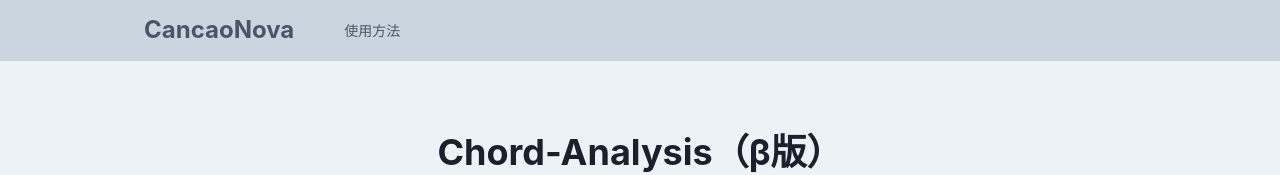
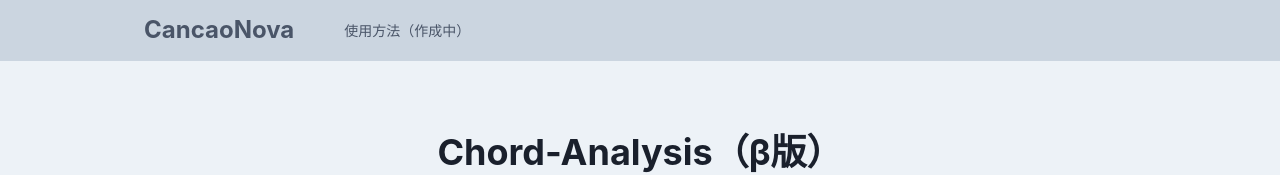
Before and after one commit to cancaonovachor/chord-analysis-front, a Next.js app: page / in a window 1280 px wide. Shown: the top 175 px of the page. Built offline with nearby package versions, Linux system fonts and the light colour scheme.

Commit message:
Validation追加

```diff
--- a/components/common/header/header.tsx
+++ b/components/common/header/header.tsx
@@ -27,11 +27,14 @@ export const Header: React.FC = () => {
             </Heading>
           </NextLink>
           <Box w="50px" />
-          <NextLink href="https://cancaonovachor.com" passHref>
+          {/* <NextLink href="https://cancaonovachor.com" passHref>
             <Text fontSize="sm" cursor="pointer" color={"gray.600"}>
               使用方法
             </Text>
-          </NextLink>
+          </NextLink> */}
+          <Text fontSize="sm" color={"gray.600"}>
+            使用方法（作成中）
+          </Text>
         </Flex>
       </Container>
     </Box>
--- a/pages/components/form.tsx
+++ b/pages/components/form.tsx
@@ -67,7 +67,7 @@ const Form = (props: Props) => {
 
   const validateFiles = (value: File) => {
     const fsMb = value.size / (1024 * 1024);
-    const MAX_FILE_SIZE = 1;
+    const MAX_FILE_SIZE = 10;
     if (fsMb > MAX_FILE_SIZE) {
       setErrorMessage("ファイルサイズは10MB以下のものを選択ください");
       return false;
@@ -99,7 +99,7 @@ const Form = (props: Props) => {
             name="file"
             multiple={false}
             hidden
-            // accept={accept}
+            accept={".musicxml"}
             ref={inputRef}
             onChange={onChangeFile}
           />
```
